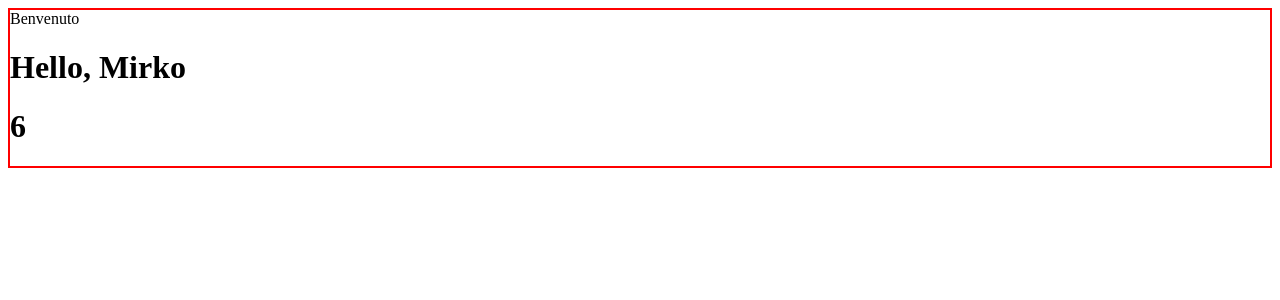
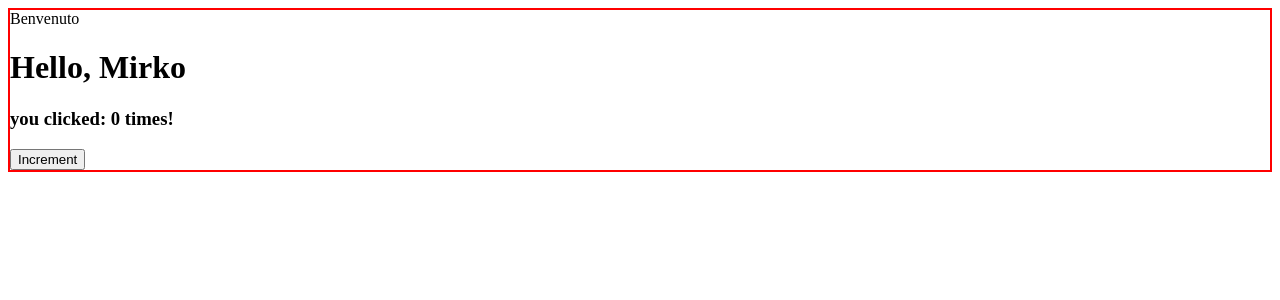
Before and after one commit to hgxxwon/React-esercizi, a React (Create React App) app: page / in a window 1280 px wide. Shown: the top 300 px of the page. Built offline with nearby package versions, Linux system fonts and the light colour scheme.

Commit message:
usestate_1

```diff
--- a/src/App.js
+++ b/src/App.js
@@ -1,6 +1,6 @@
 import React from "react";
+import { ClickCounter } from "./ClickCounter";
 import { Container } from "./Container";
-import { Sum } from "./Sum";
 import { Welcome } from "./Welcome";
 
 export class App extends React.Component{
@@ -9,7 +9,7 @@ export class App extends React.Component{
             <div>
                 <Container title="Benvenuto">
                     <Welcome />
-                    <Sum />
+                    <ClickCounter />
                 </Container>
             </div>
             )
--- /dev/null
+++ b/src/ClickCounter.js
@@ -0,0 +1,16 @@
+import { useState } from "react";
+
+export function ClickCounter({initialValue = 0}) {
+    const [counter, setCounter] = useState(initialValue)
+
+    function handleIncrement(){
+        setCounter(counter => counter + 1)
+    }
+
+    return (
+        <div>
+            <h3>you clicked: {counter} times!</h3>
+            <button onClick={handleIncrement}>Increment</button>
+        </div>
+    )
+}
```
